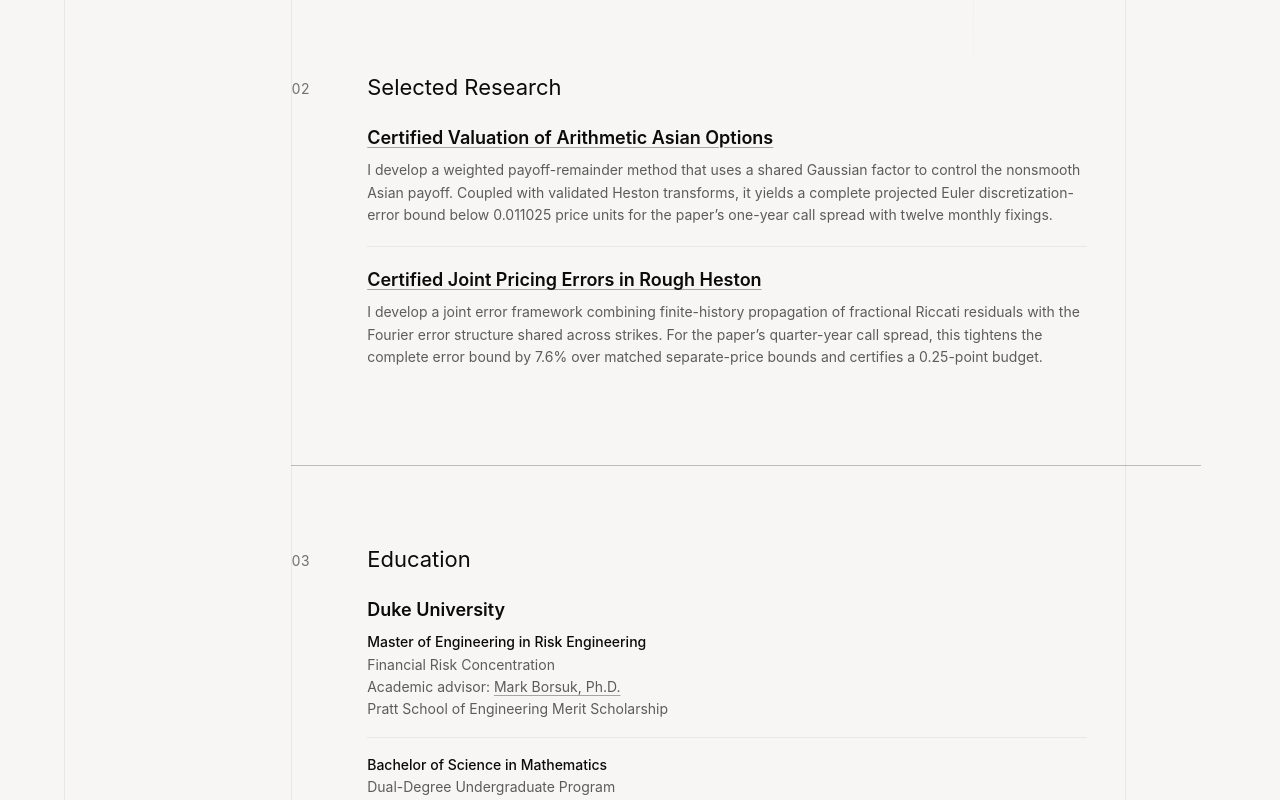
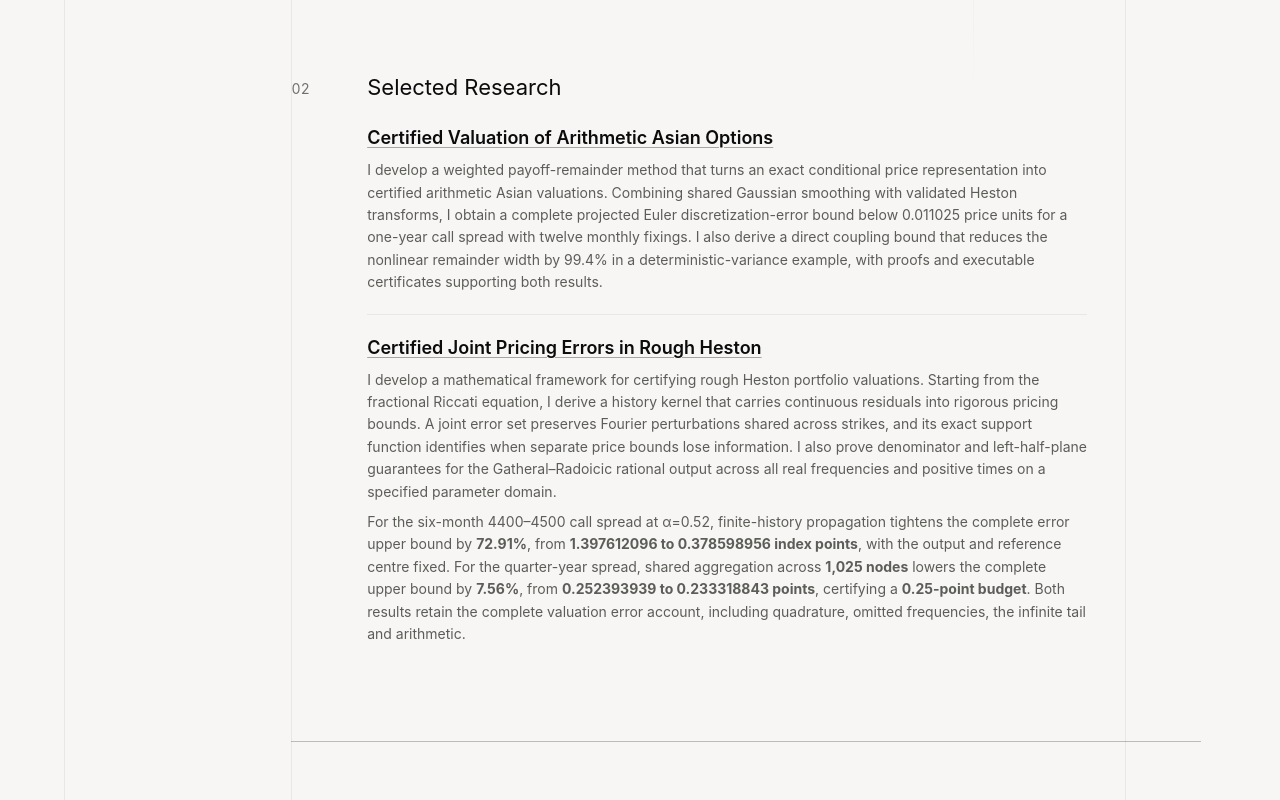
Before and after one commit to 130U/130U.github.io, a Next.js app in the folder website/: page / in a window 1280 px wide. Shown: the part 1260-2060 px from the top of the page. Built offline with nearby package versions, Linux system fonts and the light colour scheme; a web font is replaced by a local one.

Commit message:
Update Selected Research with approved summaries

```diff
--- a/website/app/components/AboutContent.tsx
+++ b/website/app/components/AboutContent.tsx
@@ -1,13 +1,19 @@
 import Link from "next/link";
+import type { ReactNode } from "react";
 import { courseworkGroups } from "../lib/content/about";
 import { selectedResearchProjects } from "../lib/content/selected-research";
 import styles from "../home.module.css";
 
-const researchSummaries: Record<string, string> = {
-  "certified-valuation-arithmetic-asian-options":
-    "I develop a weighted payoff-remainder method that uses a shared Gaussian factor to control the nonsmooth Asian payoff. Coupled with validated Heston transforms, it yields a complete projected Euler discretization-error bound below 0.011025 price units for the paper’s one-year call spread with twelve monthly fixings.",
-  "certified-rough-heston-valuation":
-    "I develop a joint error framework combining finite-history propagation of fractional Riccati residuals with the Fourier error structure shared across strikes. For the paper’s quarter-year call spread, this tightens the complete error bound by 7.6% over matched separate-price bounds and certifies a 0.25-point budget.",
+const researchSummaries: Record<string, ReactNode[]> = {
+  "certified-valuation-arithmetic-asian-options": [
+    "I develop a weighted payoff-remainder method that turns an exact conditional price representation into certified arithmetic Asian valuations. Combining shared Gaussian smoothing with validated Heston transforms, I obtain a complete projected Euler discretization-error bound below 0.011025 price units for a one-year call spread with twelve monthly fixings. I also derive a direct coupling bound that reduces the nonlinear remainder width by 99.4% in a deterministic-variance example, with proofs and executable certificates supporting both results.",
+  ],
+  "certified-rough-heston-valuation": [
+    "I develop a mathematical framework for certifying rough Heston portfolio valuations. Starting from the fractional Riccati equation, I derive a history kernel that carries continuous residuals into rigorous pricing bounds. A joint error set preserves Fourier perturbations shared across strikes, and its exact support function identifies when separate price bounds lose information. I also prove denominator and left-half-plane guarantees for the Gatheral–Radoicic rational output across all real frequencies and positive times on a specified parameter domain.",
+    <>
+      For the six-month 4400–4500 call spread at α=0.52, finite-history propagation tightens the complete error upper bound by <strong>72.91%</strong>, from <strong>1.397612096 to 0.378598956 index points</strong>, with the output and reference centre fixed. For the quarter-year spread, shared aggregation across <strong>1,025 nodes</strong> lowers the complete upper bound by <strong>7.56%</strong>, from <strong>0.252393939 to 0.233318843 points</strong>, certifying a <strong>0.25-point budget</strong>. Both results retain the complete valuation error account, including quadrature, omitted frequencies, the infinite tail and arithmetic.
+    </>,
+  ],
 };
 
 export function AboutContent() {
@@ -45,7 +51,9 @@ export function AboutContent() {
                 <h3 className={styles.researchTitle}>
                   <Link href={project.path}>{project.title}</Link>
                 </h3>
-                <p className={styles.researchSummary}>{researchSummaries[project.slug]}</p>
+                {researchSummaries[project.slug].map((paragraph, index) => (
+                  <p className={styles.researchSummary} key={index}>{paragraph}</p>
+                ))}
               </article>
             ))}
           </div>
--- a/website/content/protected-sources.json
+++ b/website/content/protected-sources.json
@@ -7,7 +7,7 @@
     "app/components/experience/ExperienceDetails.tsx": "5eb638be11cc1752a22e48e1cc97928d93dc0d9056c1464a3771c14cddfd4075",
     "app/lib/content/experience-showcase.ts": "a904830a8ada9cae7ed3a3ee7502c7c45b60111378ded57d6ff35ad740f7a7f0",
     "content/experience-showcase.json": "af3104f4d4ecc04269342367f34f01fc42d0ae787eb0c20a2c7cf94c42e2e785",
-    "app/components/AboutContent.tsx": "fb52aeb23eac834e4ea8582978e1721ee8f312db7d0b217921675f6eb8274790",
+    "app/components/AboutContent.tsx": "b7bb514a638dc0299d193082b892153b899a6b170c80f1c48bc3ea533caf42d4",
     "app/lib/content/about.ts": "8d79e72133dcbcae9523771a099f53f0aecb879cea384769ff6bb0144e05626f",
     "app/components/InlineText.tsx": "0aef041dcc7f92bb8edd23b09a0f8eaa23ef6c4e15745680b4feaa72cc70dd5e",
     "app/components/research/ResearchArticle.tsx": "7d3639a204155bcbdd0c43d683825b29ef612e007640c6cbc658b7b43be881fd",
```
Also changed, not shown: website/content/visible-copy-manifest.json, 2 other files (tests, documents, lock files or other folders).
